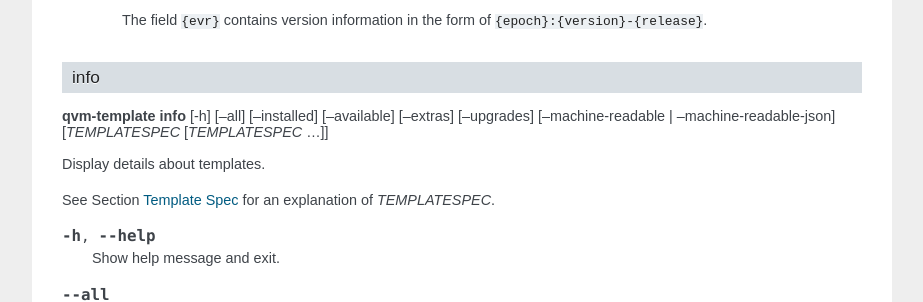
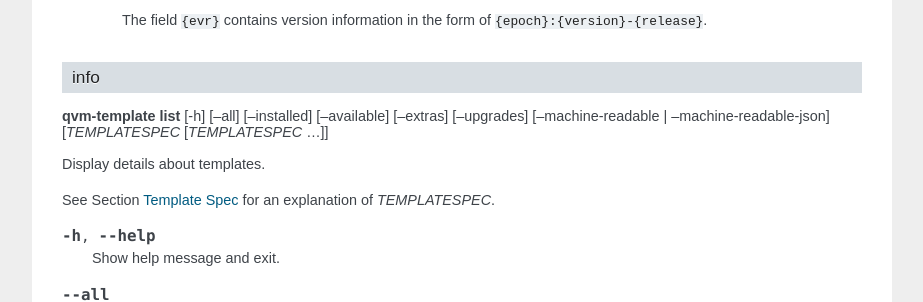
Before and after one commit to QubesOS/qubes-core-admin-client, a Sphinx documentation site: the page built from doc/manpages/qvm-template.rst, in a window 1280 px wide and 900 px high, scrolled down 3897 px. Shown: the part 152-454 px from the top of the window, without its empty margins (198-1121 px from the left). Built offline with Sphinx 7.4.7, drawn with Linux system fonts in a browser that asks for light colours; the version number could not be read and is left out.

Commit message:
Revert "Fix mistake in man qvm-template: use info instead of list"
This reverts commit c336ea306c3fd8acd1202db22ec83158d2726b24.

```diff
--- a/doc/manpages/qvm-template.rst
+++ b/doc/manpages/qvm-template.rst
@@ -264,7 +264,7 @@ See Section `Template Spec`_ for an explanation of *TEMPLATESPEC*.
 info
 ^^^^
 
-| :command:`qvm-template info` [-h] [--all] [--installed] [--available] [--extras] [--upgrades] [--machine-readable | --machine-readable-json] [*TEMPLATESPEC* [*TEMPLATESPEC* ...]]
+| :command:`qvm-template list` [-h] [--all] [--installed] [--available] [--extras] [--upgrades] [--machine-readable | --machine-readable-json] [*TEMPLATESPEC* [*TEMPLATESPEC* ...]]
 
 Display details about templates.
 
```
